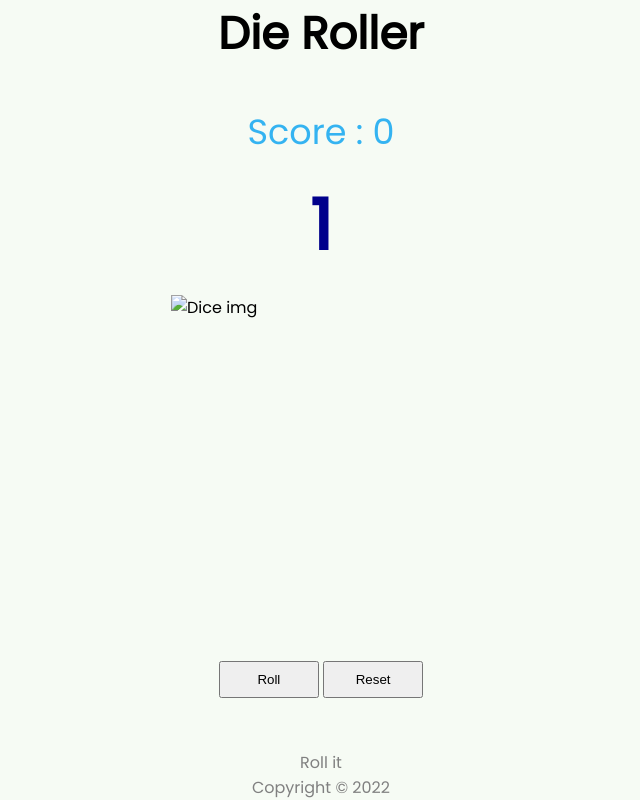
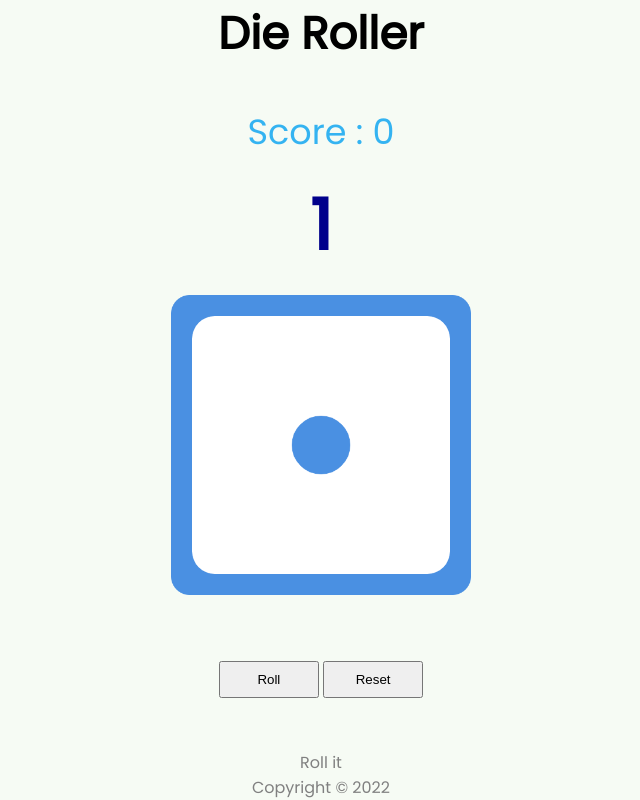
Before and after one commit to ROHIT25082000/Dice, a plain HTML site: page index.html in a window 1280 px wide. Shown: the whole page, without its empty margins (319-959 px from the left). Drawn offline with Linux system fonts and the light colour scheme; the site is published under a folder, as on GitHub Pages, so addresses that start at the root find nothing.

Commit message:
Image not loading fixed

```diff
--- a/index.html
+++ b/index.html
@@ -7,7 +7,7 @@
     <title>Die Roller</title>
     <link rel="preconnect" href="https://fonts.googleapis.com">
     <link rel="preconnect" href="https://fonts.gstatic.com" crossorigin>
-    <link rel="shortcut icon" href="/images/6.png" type="image/x-icon">
+    <link rel="shortcut icon" href="images/6.png" type="image/x-icon">
     <link href="https://fonts.googleapis.com/css2?family=Poppins&display=swap" rel="stylesheet">
     <link rel="stylesheet" href="style.css">
 </head>
@@ -16,7 +16,7 @@
     <main>
         <p id="total_score">Score : 0</p>
         <h2 id="current_roll">1</h2>
-        <img id="die" src="/images/1.png" alt="Dice img">
+        <img id="die" src="images/1.png" alt="Dice img">
         <div class="button-holder">
             <button id="roll" class="btn">Roll</button>
             <button id="reset" class="btn">Reset</button>
```
